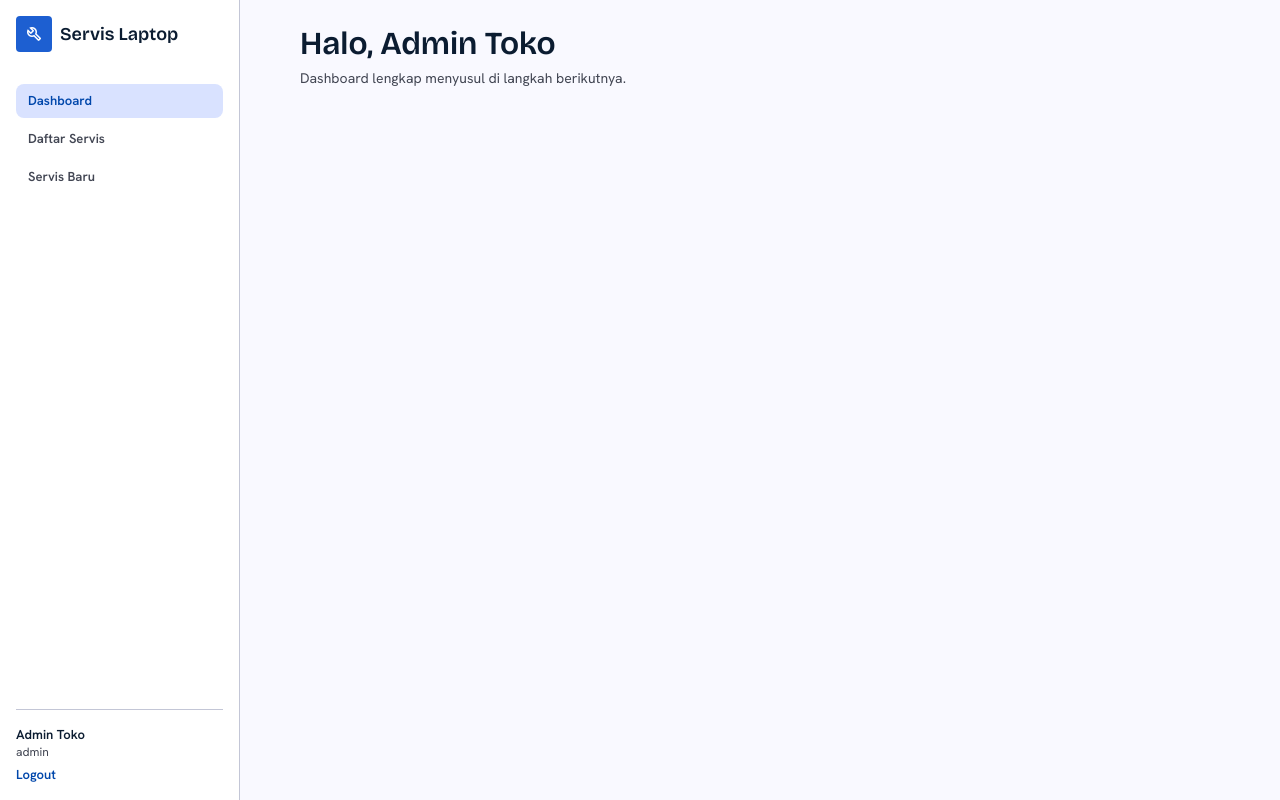
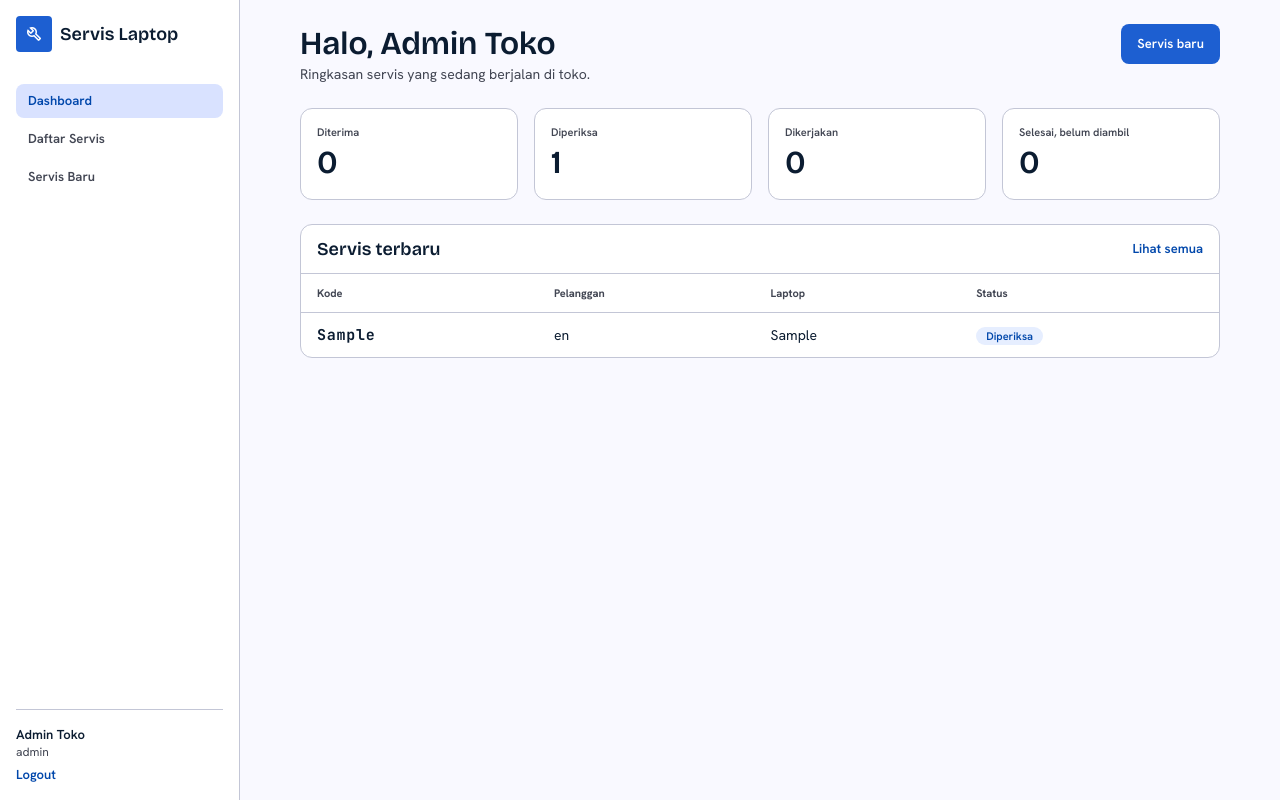
Before and after one commit to geysaaa/servis-laptop, a Laravel app: page /petugas/dashboard in a window 1280 px wide. Run offline with Laravel 12, Linux system fonts and the light colour scheme; a user stored in the database is signed in; data comes from the database, SQL or seed files in the repository; tables that the repository leaves empty hold one stand-in row (values such as "Sample post"); some libraries are stand-ins or nearby versions.

Commit message:
Tambah dashboard petugas dengan ringkasan status

```diff
--- /dev/null
+++ b/app/Http/Controllers/DashboardController.php
@@ -0,0 +1,26 @@
+<?php
+
+namespace App\Http\Controllers;
+
+use App\Models\Servis;
+
+class DashboardController extends Controller
+{
+    public function index()
+    {
+        $hitung = Servis::selectRaw('status, count(*) as total')
+            ->groupBy('status')
+            ->pluck('total', 'status');
+
+        $ringkasan = [
+            'Diterima' => $hitung[0] ?? 0,
+            'Diperiksa' => $hitung[1] ?? 0,
+            'Dikerjakan' => $hitung[2] ?? 0,
+            'Selesai, belum diambil' => $hitung[3] ?? 0,
+        ];
+
+        $terbaru = Servis::latest('id')->take(5)->get();
+
+        return view('petugas.dashboard', compact('ringkasan', 'terbaru'));
+    }
+}
--- a/resources/views/petugas/dashboard.blade.php
+++ b/resources/views/petugas/dashboard.blade.php
@@ -2,6 +2,55 @@
 @section('title', 'Dashboard')
 
 @section('isi')
-<h1 class="font-headline-lg text-headline-lg mb-space-xs">Halo, {{ auth()->user()->name }}</h1>
-<p class="text-on-surface-variant">Dashboard lengkap menyusul di langkah berikutnya.</p>
+<div class="flex items-start justify-between gap-space-sm flex-wrap mb-space-lg">
+  <div>
+    <h1 class="font-headline-lg text-headline-lg">Halo, {{ auth()->user()->name }}</h1>
+    <p class="text-on-surface-variant">Ringkasan servis yang sedang berjalan di toko.</p>
+  </div>
+  <a href="{{ route('servis.create') }}" class="inline-flex items-center h-10 px-space-md bg-primary-container hover:bg-primary text-on-primary rounded-lg font-label-md text-label-md">Servis baru</a>
+</div>
+
+<div class="grid grid-cols-2 md:grid-cols-4 gap-space-md mb-space-lg">
+  @foreach ($ringkasan as $label => $jumlah)
+    <div class="bg-surface-container-lowest border border-outline-variant rounded-xl p-space-md">
+      <span class="font-label-sm text-label-sm text-on-surface-variant block mb-1">{{ $label }}</span>
+      <span class="font-headline-lg text-headline-lg">{{ $jumlah }}</span>
+    </div>
+  @endforeach
+</div>
+
+<div class="bg-surface-container-lowest border border-outline-variant rounded-xl">
+  <div class="flex items-center justify-between px-4 py-3 border-b border-outline-variant">
+    <h2 class="font-headline-sm text-headline-sm">Servis terbaru</h2>
+    <a href="{{ route('servis.index') }}" class="font-label-md text-label-md text-primary">Lihat semua</a>
+  </div>
+  <div class="overflow-x-auto">
+    <table class="w-full min-w-[480px] text-left">
+      <thead>
+        <tr class="border-b border-outline-variant font-label-sm text-label-sm text-on-surface-variant">
+          <th class="px-4 py-3">Kode</th>
+          <th class="px-4 py-3">Pelanggan</th>
+          <th class="px-4 py-3">Laptop</th>
+          <th class="px-4 py-3">Status</th>
+        </tr>
+      </thead>
+      <tbody>
+        @forelse ($terbaru as $s)
+          <tr class="border-b border-outline-variant last:border-0 hover:bg-surface-container-low cursor-pointer" onclick="location.href='{{ route('servis.show', $s) }}'">
+            <td class="px-4 py-3 font-ticket-code text-ticket-code"><a href="{{ route('servis.show', $s) }}">{{ $s->kode_tiket }}</a></td>
+            <td class="px-4 py-3">{{ $s->nama_pelanggan }}</td>
+            <td class="px-4 py-3">{{ $s->merk_tipe }}</td>
+            <td class="px-4 py-3">
+              <span class="px-2.5 py-0.5 rounded-full font-label-sm text-label-sm {{ $s->status >= 3 ? 'bg-tertiary-fixed text-tertiary' : 'bg-surface-container text-primary' }}">
+                {{ \App\Models\Servis::STATUS[$s->status] }}
+              </span>
+            </td>
+          </tr>
+        @empty
+          <tr><td colspan="4" class="px-4 py-6 text-center text-on-surface-variant">Belum ada servis. Klik Servis baru untuk mencatat laptop yang masuk.</td></tr>
+        @endforelse
+      </tbody>
+    </table>
+  </div>
+</div>
 @endsection
--- a/routes/web.php
+++ b/routes/web.php
@@ -2,6 +2,7 @@
 
 use App\Http\Controllers\AuthController;
 use App\Http\Controllers\CekStatusController;
+use App\Http\Controllers\DashboardController;
 use App\Http\Controllers\ServisController;
 use Illuminate\Support\Facades\Route;
 
@@ -18,7 +19,7 @@ Route::get('/cek-status', [CekStatusController::class, 'index'])
     ->middleware('throttle:30,1');
 
 Route::middleware('auth')->prefix('petugas')->group(function () {
-    Route::get('/dashboard', fn () => view('petugas.dashboard'))->name('dashboard');
+    Route::get('/dashboard', [DashboardController::class, 'index'])->name('dashboard');
     Route::get('/servis', [ServisController::class, 'index'])->name('servis.index');
     Route::get('/servis/baru', [ServisController::class, 'create'])->name('servis.create');
     Route::post('/servis', [ServisController::class, 'store'])->name('servis.store');
```
